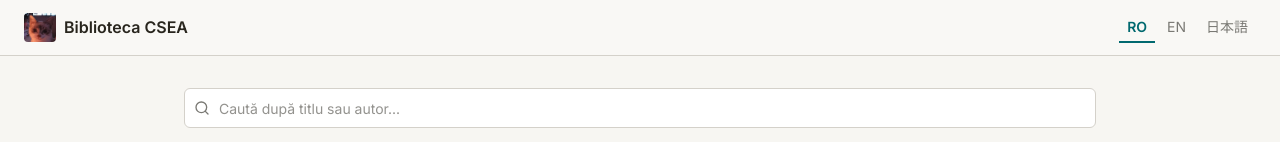
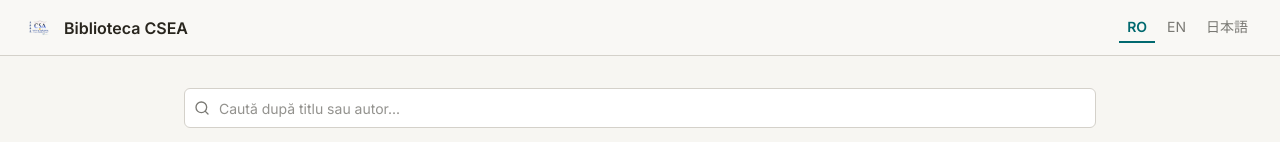
Before and after one commit to Pricher23/csea-library, a React (Vite) app: page / in a window 1280 px wide. Shown: the top 142 px of the page. Built offline with nearby package versions, Linux system fonts and the light colour scheme; no server answers; the database is empty.

Commit message:
yukishor update

```diff
--- a/src/pages/public/CatalogPage.tsx
+++ b/src/pages/public/CatalogPage.tsx
@@ -85,7 +85,7 @@ export default function CatalogPage() {
       >
         <div style={{ display: 'flex', alignItems: 'center', gap: '8px' }}>
           <img
-            src="/yukishor.jpeg"
+            src="/logo.png"
             alt="CSEA Logo"
             width={32}
             height={32}
```
Also changed, not shown: public/logo.png (added).
